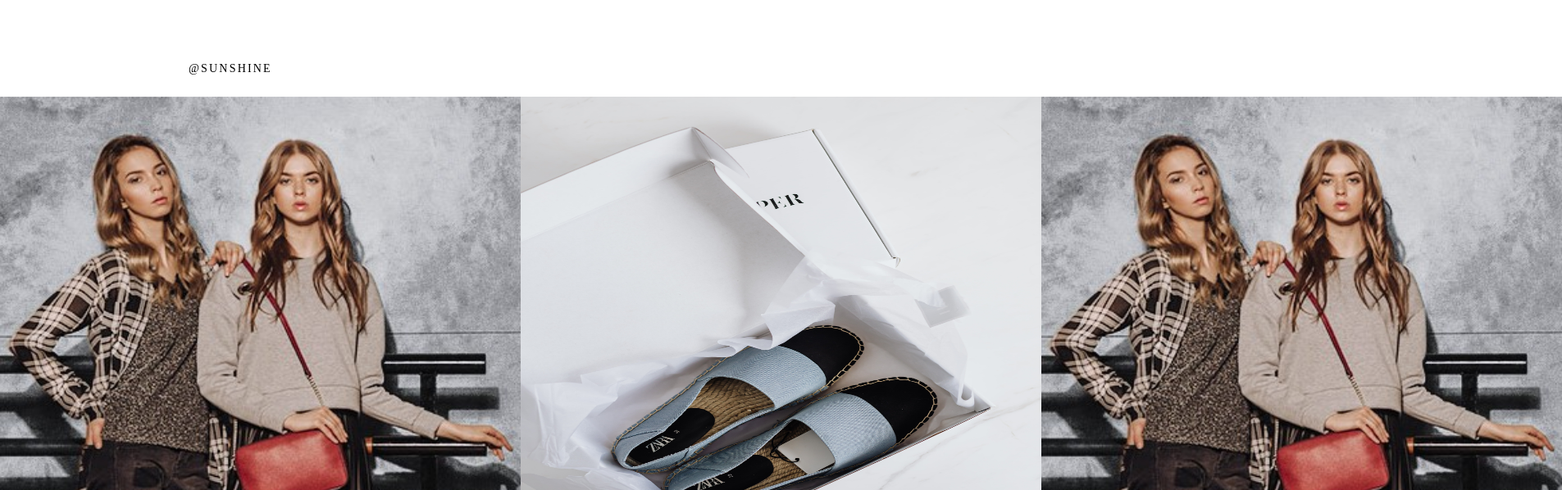
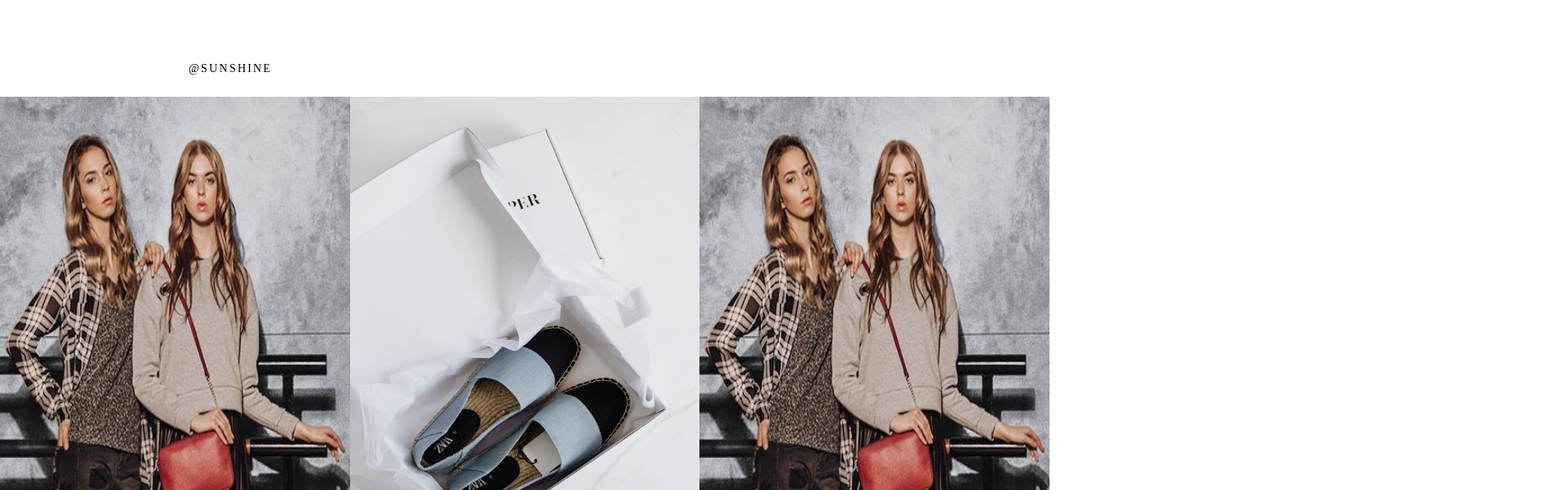
Before and after one commit to hkshakib/sunrise, a React (Create React App) app: page / in a window 1280 px wide. Shown: the part 3078-3676 px from the top of the page at 82% size, 1905 px wide, since content can reach past the window. Built offline with nearby package versions, Linux system fonts and the light colour scheme.

Commit message:
Display Bug Solved: Display Sticky with big radious

```diff
--- a/src/Components/App.js
+++ b/src/Components/App.js
@@ -12,7 +12,7 @@ function App() {
       <Navbar />
       <Routes>
         <Route path="/" element={<Home />} />
-        <Route path="/shop" element={<Shop />} />
+        <Route path="/shop" element={ <Shop /> } />
       </Routes>
       <Footer />
     </Router>
--- a/src/Components/Shop.jsx
+++ b/src/Components/Shop.jsx
@@ -1,8 +1,8 @@
 import React from 'react'
-
+import Classes from "../Styles/Shop.module.css";
 function Shop() {
   return (
-    <div>Shop</div>
+    <div className={Classes.Shop}><span>Hello World</span></div>
   )
 }
 
--- a/src/Components/SlideShow.jsx
+++ b/src/Components/SlideShow.jsx
@@ -6,14 +6,14 @@ import Photo1 from '../Media/Images/slide4.jpg';
 const SlideShow = () => {
     return (
         <section className={Classes.SlideShow}>
-            <div className={Classes.Image}>
+            <div className={Classes.Image1}>
                 <img src={Photo} alt="" />
             </div>
-            <div className={Classes.Image}>
-            <img src={Photo1} alt="" />
+            <div className={Classes.Image2}>
+                <img src={Photo1} alt="" />
             </div>
-            <div className={Classes.Image}>
-            <img src={Photo} alt="" />
+            <div className={Classes.Image3}>
+                <img src={Photo} alt="" />
             </div>
         </section>
     );
--- a/src/Styles/Banner.module.css
+++ b/src/Styles/Banner.module.css
@@ -1,9 +1,12 @@
 .Banner {
+    display: flex;
+}
+.Image{
+    flex-basis: 100%;
     display: flex;
 }
 .Image img{
     flex-basis: 100%;
     display: flex;
     height: 50vh;
-    width: 100vw;
 }
--- a/src/Styles/Forms.module.css
+++ b/src/Styles/Forms.module.css
@@ -3,7 +3,6 @@
     background-color: #263746;
     justify-content: center;
     align-items: center;
-    width: 100vw;
     height: 30vh;
 }
 
--- /dev/null
+++ b/src/Styles/Shop.module.css
@@ -0,0 +1,4 @@
+.Shop{
+    display: flex;
+    height: 100vh;
+}
--- a/src/Styles/SlideShow.module.css
+++ b/src/Styles/SlideShow.module.css
@@ -1,13 +1,30 @@
 .SlideShow {
     display: flex;
+    align-items: center;
+    justify-content: center;
 }
 
-.Image{
-    flex-basis: 33.33%;
+.Image1, .Image2, .Image3 {
+    flex-basis: 34%;
+    display: flex;
+}
+.Image1 img{
+    flex-basis: 100%;
+    width: 100%;
+    height: 600px;
+    cursor: pointer;
 }
 
-.Image img{
-    width: 635px;
-    height: 598px;
+.Image2 img{
+    flex-basis: 100%;
+    width: 100%;
+    height: 600px;
     cursor: pointer;
 }
+
+.Image3 img{
+    flex-basis: 100%;
+    width: 100%;
+    height: 600px;
+    cursor: pointer;
+}
```
